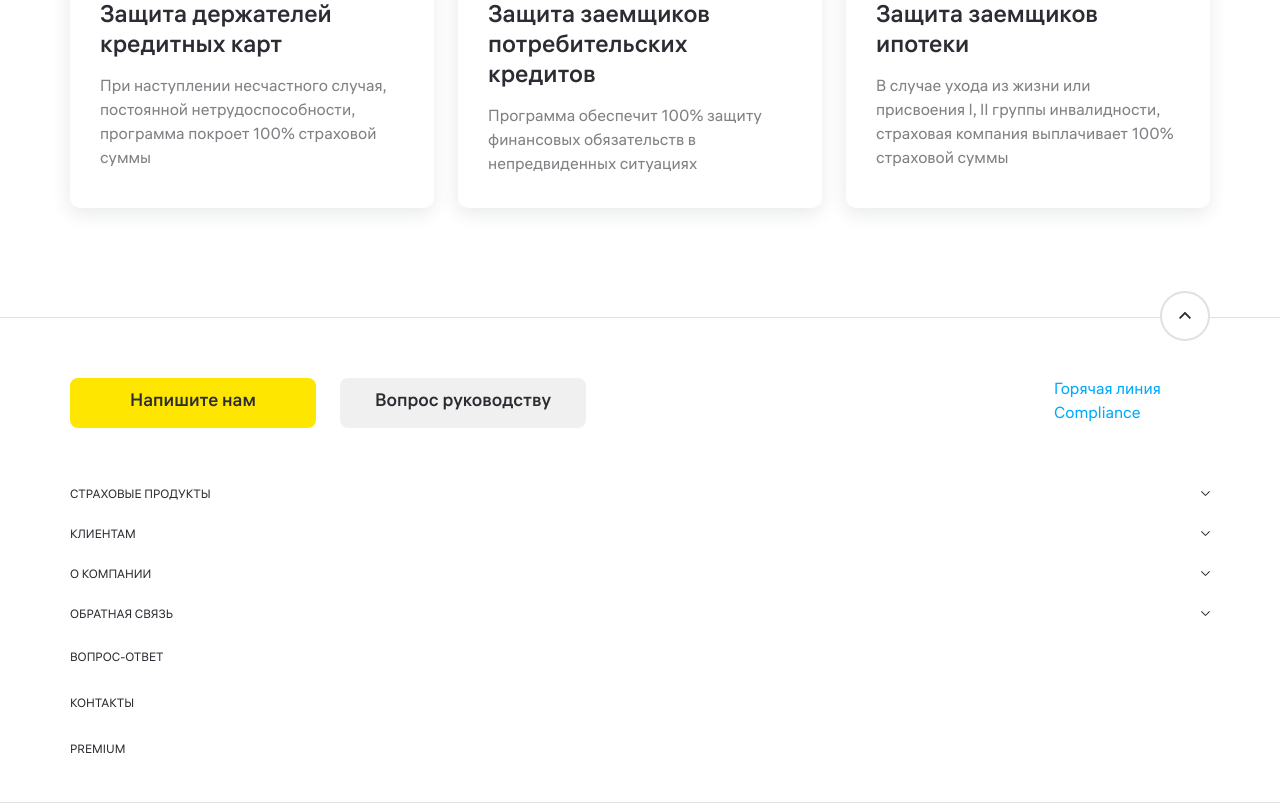
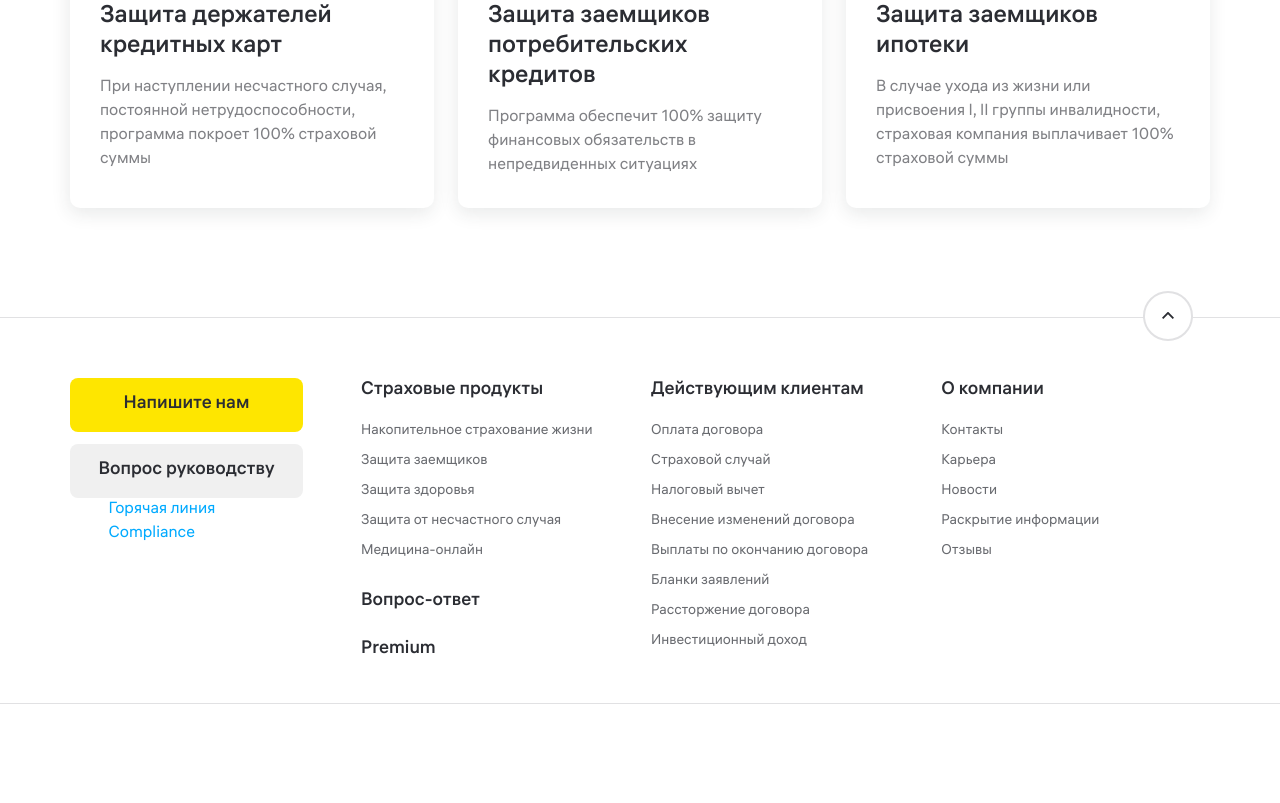
Before and after one commit to JustifyContentSB/raiffeisen, a website: page app/index.html in a window 1280 px wide. Shown: the part 1206-2009 px from the top of the page. After the commit the page ends 1910 px from the top, so only its background shows below. Drawn offline with Linux system fonts and the light colour scheme; files whose address does not match are found by name.

Commit message:
Стилизация секции "navig" на всех разрешениях

```diff
--- a/app/scss/nav.scss
+++ b/app/scss/nav.scss
@@ -64,3 +64,89 @@
 		}
 	}
 }
+
+@media(min-width: 768px) {
+	.nav {
+		display: flex;
+		flex-wrap: wrap;
+		&__title {
+			font-weight: 500;
+			font-size: 18px;
+			line-height: 26px;
+			text-transform: none;
+			&--hidden {
+				display: inline;
+			}
+			&:after {
+				display: none;
+			}
+		}
+		&__wrapper {
+			display: flex;
+			flex-direction: column;
+			& .nav__link-wrapper {
+				display: block;
+				font-weight: 500;
+				font-size: 18px;
+				line-height: 26px;
+			}
+			&-products {
+				width: 215px;
+				margin-right: 25px;
+			}
+			&-company {
+				margin-left: 80px;
+			}
+			& + & {
+				margin-top: 0;
+			}
+			&-feedback {
+				display: none;
+			}
+		}
+		&__item {
+			margin-bottom: 0;
+			& a {
+				line-height: 30px;
+			}
+		}
+		&__list-wrapper {
+			display: block;
+			margin-top: 13px;
+			& .nav__link-wrapper {
+				display: block;
+			}
+			& .nav__link a {
+				font-weight: 500;
+				font-size: 18px;
+				line-height: 26px;
+				text-transform: none;
+			}
+		}
+		&__link-wrapper {
+			display: none;
+		}
+	}
+}
+
+@media(min-width: 1024px) {
+	.nav {
+		max-width: 740px;
+		margin-top: 0;
+		&__wrapper-company {
+			margin-left: 25px;
+		}
+	}
+}
+
+@media(min-width: 1024px) {
+	.nav {
+		&__wrapper-products {
+			width: 232px;
+			margin-right: 58px;
+		}
+		&__wrapper-company {
+			margin-left: 73px;
+		}
+	}
+}
--- a/app/scss/navig.scss
+++ b/app/scss/navig.scss
@@ -119,3 +119,51 @@
 		}
     }
 }
+
+@media(min-width: 1024px) {
+    .navig {
+        &__wrapper {
+			display: flex;
+			align-items: flex-start;
+        }
+        &__up {
+            right: 17px;
+        }
+        &__nav {
+            margin-top: 0;
+        }
+		&__connection {
+			width: 220px;
+			margin-right: 24px;
+			flex-direction: column;
+			align-items: center;
+			& .feedback {
+				width: 100%;
+				flex-direction: column;
+				& .feedback__link {
+					width: 100%;
+					margin-bottom: 12px;
+					padding-top: 9px;
+					padding-bottom: 9px;
+					&:last-child {
+						margin-bottom: 0;
+					}
+				}
+			}
+			& .footer__hotline {
+				width: 100%;
+				margin-top: 19px;
+				text-align: center;
+			}
+		}
+    }
+}
+
+@media(min-width: 1200px) {
+    .navig {
+        &__connection {
+			width: 233px;
+			margin-right: 58px;
+		}
+    }
+}
```
Also changed, not shown: app/css/style.min.css.
